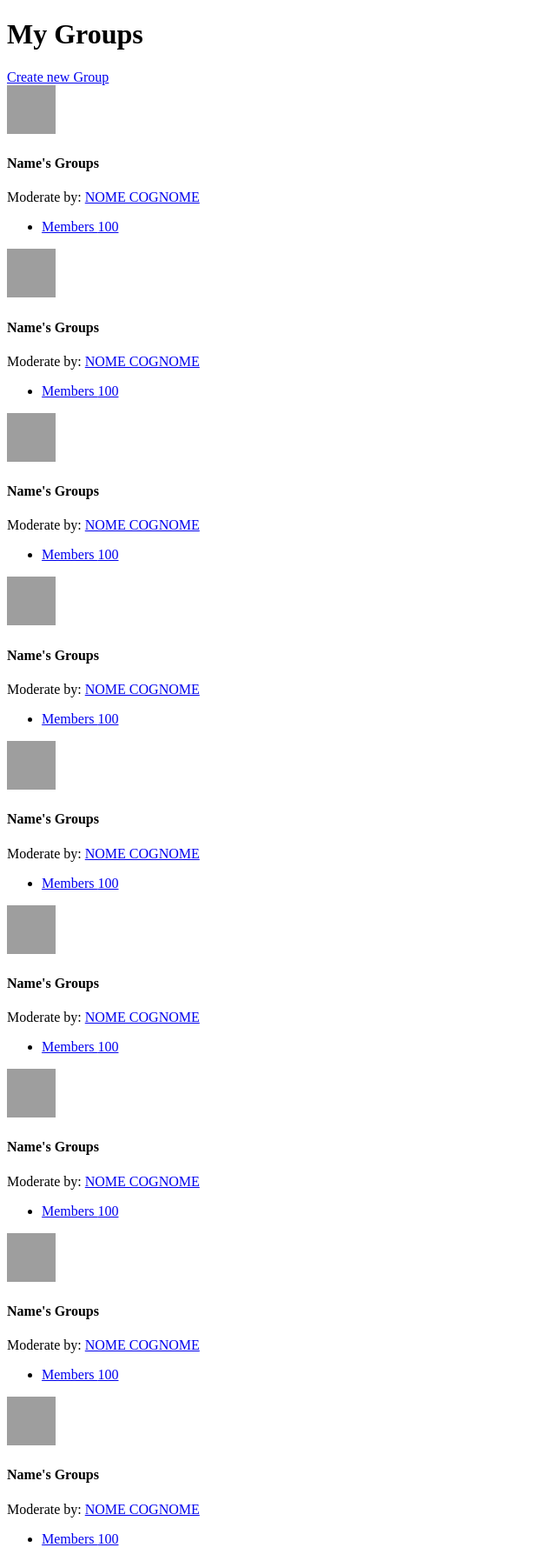
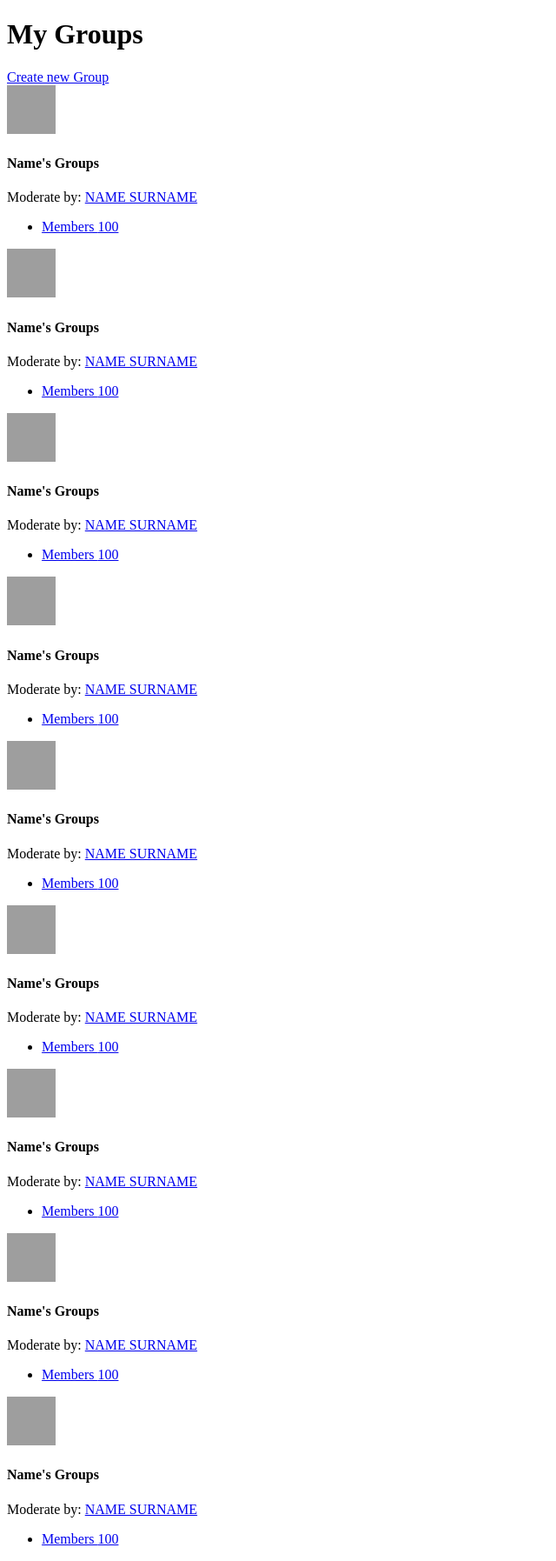
Before and after one commit to ThunderForce/BeeVote, a Python web app: template beevote/templates/groups-list-layout.html in a window 1280 px wide. Shown: the whole page at 87% size, without its empty margins (0-640 px from the left). Run offline with Jinja, Linux system fonts and the light colour scheme; the template is opened without the code that fills it, so the values that code supplies are empty; grey boxes are pictures that could not be loaded.

Commit message:
Translate all in English, Fix text color problem
For fix the text color problem in Proposals I make a change in our
custom-css tell me if is a good solution or not !

```diff
--- a/beevote/static/css/custom-css/css-custom.css
+++ b/beevote/static/css/custom-css/css-custom.css
@@ -52,6 +52,12 @@ img.image-circle {
   background-color: #D32F2F;
 }
 
+/*occhio non so se questo è giusto!!! XD */
+
+[color="black"].list-group-item-text{
+	color: #000000;
+
+}
 
 /*
 body .jumbotron,
--- a/beevote/templates/groups-list-layout.html
+++ b/beevote/templates/groups-list-layout.html
@@ -32,7 +32,7 @@
                  <h4 class="list-group-item-heading">Name's Groups</h4>
 
                  <div class="row"><div class="col-lg-5">
-                      <p class="list-group-item-text">Moderate by: <a href="javascript:void(0)" class="btn btn-flat btn-info">NOME COGNOME</a></p>
+                      <p class="list-group-item-text">Moderate by: <a href="javascript:void(0)" class="btn btn-flat btn-info">NAME SURNAME</a></p>
                  </div>
                  <div class="col-lg-5"></div>
                  <div class="col-lg-2">
@@ -54,7 +54,7 @@
                  <h4 class="list-group-item-heading">Name's Groups</h4>
 
                  <div class="row"><div class="col-lg-5">
-                      <p class="list-group-item-text">Moderate by: <a href="javascript:void(0)" class="btn btn-flat btn-info">NOME COGNOME</a></p>
+                      <p class="list-group-item-text">Moderate by: <a href="javascript:void(0)" class="btn btn-flat btn-info">NAME SURNAME</a></p>
                  </div>
                  <div class="col-lg-5"></div>
                  <div class="col-lg-2">
@@ -76,7 +76,7 @@
                  <h4 class="list-group-item-heading">Name's Groups</h4>
 
                  <div class="row"><div class="col-lg-5">
-                      <p class="list-group-item-text">Moderate by: <a href="javascript:void(0)" class="btn btn-flat btn-info">NOME COGNOME</a></p>
+                      <p class="list-group-item-text">Moderate by: <a href="javascript:void(0)" class="btn btn-flat btn-info">NAME SURNAME</a></p>
                  </div>
                  <div class="col-lg-5"></div>
                  <div class="col-lg-2">
@@ -98,7 +98,7 @@
                  <h4 class="list-group-item-heading">Name's Groups</h4>
 
                  <div class="row"><div class="col-lg-5">
-                      <p class="list-group-item-text">Moderate by: <a href="javascript:void(0)" class="btn btn-flat btn-info">NOME COGNOME</a></p>
+                      <p class="list-group-item-text">Moderate by: <a href="javascript:void(0)" class="btn btn-flat btn-info">NAME SURNAME</a></p>
                  </div>
                  <div class="col-lg-5"></div>
                  <div class="col-lg-2">
@@ -120,7 +120,7 @@
                  <h4 class="list-group-item-heading">Name's Groups</h4>
 
                  <div class="row"><div class="col-lg-5">
-                      <p class="list-group-item-text">Moderate by: <a href="javascript:void(0)" class="btn btn-flat btn-info">NOME COGNOME</a></p>
+                      <p class="list-group-item-text">Moderate by: <a href="javascript:void(0)" class="btn btn-flat btn-info">NAME SURNAME</a></p>
                  </div>
                  <div class="col-lg-5"></div>
                  <div class="col-lg-2">
@@ -142,7 +142,7 @@
                  <h4 class="list-group-item-heading">Name's Groups</h4>
 
                  <div class="row"><div class="col-lg-5">
-                      <p class="list-group-item-text">Moderate by: <a href="javascript:void(0)" class="btn btn-flat btn-info">NOME COGNOME</a></p>
+                      <p class="list-group-item-text">Moderate by: <a href="javascript:void(0)" class="btn btn-flat btn-info">NAME SURNAME</a></p>
                  </div>
                  <div class="col-lg-5"></div>
                  <div class="col-lg-2">
@@ -164,7 +164,7 @@
                  <h4 class="list-group-item-heading">Name's Groups</h4>
 
                  <div class="row"><div class="col-lg-5">
-                      <p class="list-group-item-text">Moderate by: <a href="javascript:void(0)" class="btn btn-flat btn-info">NOME COGNOME</a></p>
+                      <p class="list-group-item-text">Moderate by: <a href="javascript:void(0)" class="btn btn-flat btn-info">NAME SURNAME</a></p>
                  </div>
                  <div class="col-lg-5"></div>
                  <div class="col-lg-2">
@@ -186,7 +186,7 @@
                  <h4 class="list-group-item-heading">Name's Groups</h4>
 
                  <div class="row"><div class="col-lg-5">
-                      <p class="list-group-item-text">Moderate by: <a href="javascript:void(0)" class="btn btn-flat btn-info">NOME COGNOME</a></p>
+                      <p class="list-group-item-text">Moderate by: <a href="javascript:void(0)" class="btn btn-flat btn-info">NAME SURNAME</a></p>
                  </div>
                  <div class="col-lg-5"></div>
                  <div class="col-lg-2">
@@ -208,7 +208,7 @@
                  <h4 class="list-group-item-heading">Name's Groups</h4>
 
                  <div class="row"><div class="col-lg-5">
-                      <p class="list-group-item-text">Moderate by: <a href="javascript:void(0)" class="btn btn-flat btn-info">NOME COGNOME</a></p>
+                      <p class="list-group-item-text">Moderate by: <a href="javascript:void(0)" class="btn btn-flat btn-info">NAME SURNAME</a></p>
                  </div>
                  <div class="col-lg-5"></div>
                  <div class="col-lg-2">
--- a/beevote/templates/navbar.html
+++ b/beevote/templates/navbar.html
@@ -13,7 +13,7 @@
 	</div>
 	<div class="navbar-collapse collapse navbar-responsive-collapse">
 		<ul class="nav navbar-nav">
-			<li class="active"><a href="javascript:void(0)">Dove siamo</a></li>
+			<li class="active"><a href="javascript:void(0)">Where we are</a></li>
 		</ul>
 
 		<form class="navbar-form navbar-left">
--- a/beevote/templates/proposal-layout.html
+++ b/beevote/templates/proposal-layout.html
@@ -54,12 +54,12 @@
     	<div class="row">
             <div class="col-lg-5">
                 <h1>{{ proposal.title }}</h1>
-                <p>&nbsp&nbsp&nbsp&nbsp&nbsp&nbsp&nbspProposto da <a href="javascript:void(0)" class="btn btn-flat btn-info">NOME COGNOME</a></p>
+                <p>&nbsp&nbsp&nbsp&nbsp&nbsp&nbsp&nbspPropose by <a href="javascript:void(0)" class="btn btn-flat btn-info">NAME SURNAME</a></p>
     	   </div>
     	   <div class="col-lg-4"></div>
     	   <div class="col-lg-2">
                     <div class="btn-group">
-                        <a href="javascript:void(0)" class="btn btn-info dropdown-toggle" data-toggle="dropdown">Voti&nbsp&nbsp&nbsp
+                        <a href="javascript:void(0)" class="btn btn-info dropdown-toggle" data-toggle="dropdown">Votes&nbsp&nbsp&nbsp
                             <span class="badge" id="number_of_votes">{{ vote_number }}</span>&nbsp&nbsp<span class="caret"></span></a>
                         <ul class="dropdown-menu" id="list_of_votes">
                             <!-- Here there's a dynamic list of votes -->
@@ -67,7 +67,7 @@
                     </div>
             </div>
             <div class="col-lg-1">
-                <span class="label label-info">Vota</span><span class="row-action-primary checkbox"><label><input id="vote" type="checkbox" onClick='javascript:toggle_vote();' {% if already_voted %}checked {% endif %}></label></span>
+                <span class="label label-info">Vote</span><span class="row-action-primary checkbox"><label><input id="vote" type="checkbox" onClick='javascript:toggle_vote();' {% if already_voted %}checked {% endif %}></label></span>
             </div>
 
         </div>
--- a/beevote/templates/topics-layout.html
+++ b/beevote/templates/topics-layout.html
@@ -34,7 +34,7 @@
 	<div class="jumbotron">
 		<div class="row">
 			<div class="col-lg-5">
-    			<h1>NOME GRUPPO</h1>
+    			<h1>GROUP'S NAME</h1>
 			</div>
 		<div class="col-lg-4"></div>
 		<div class="col-lg-3">
@@ -158,10 +158,10 @@
 									<div class="row-picture">
 										<img class="circle" src="http://lorempixel.com/56/56/people/1" alt="icon">
 									</div>
-									<div class="row-content">
+
 										<h2 class="list-group-item-heading">{{topic.title}}</h2>
 										<p class="list-group-item-text">{{topic.description}}</p>
-									</div>
+
 								</div>
 							</a>
 						</div>
```
Also changed, not shown: beevote/templates/topic-layout.html (+8 -46 lines), 3 other files.
